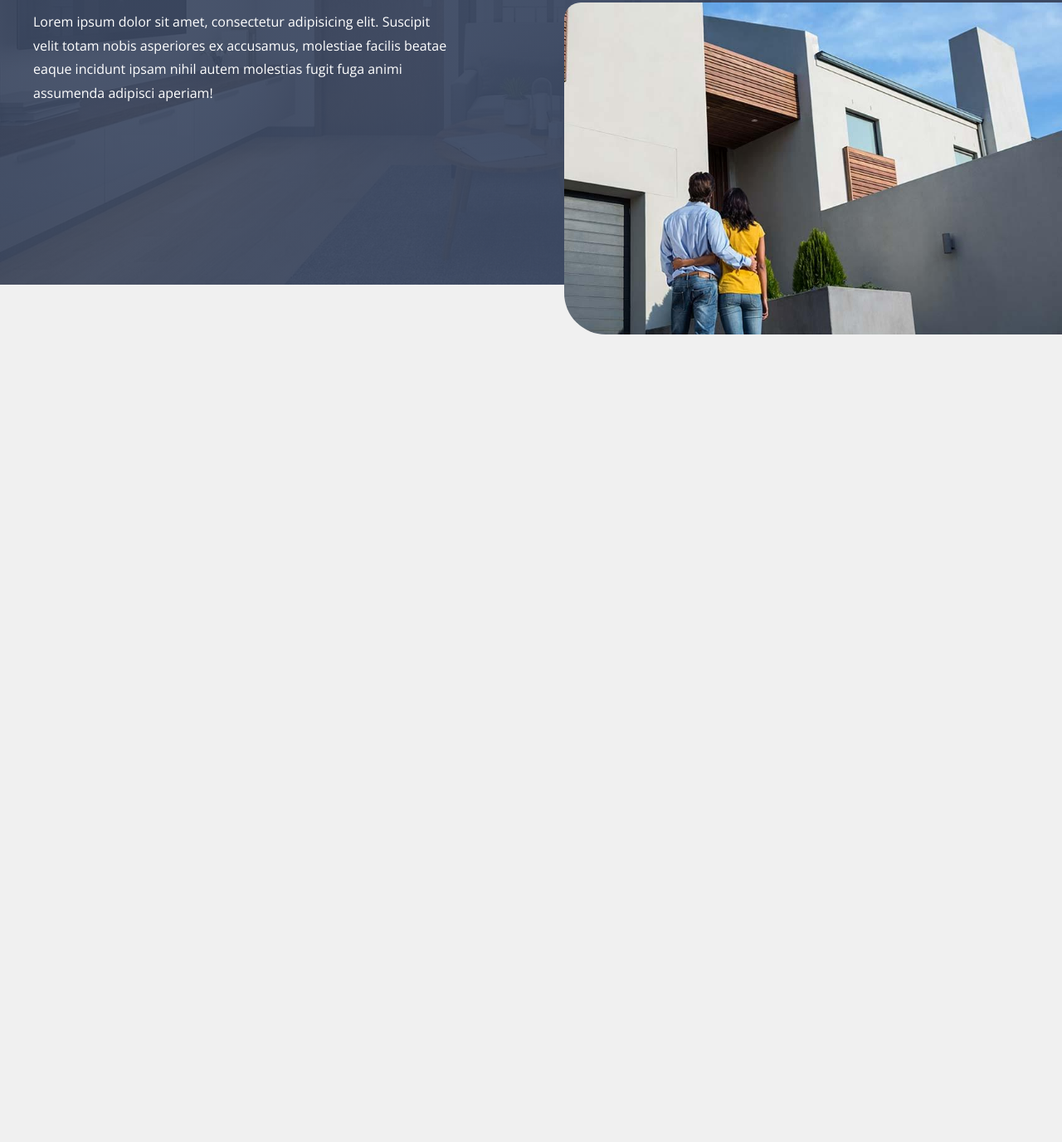
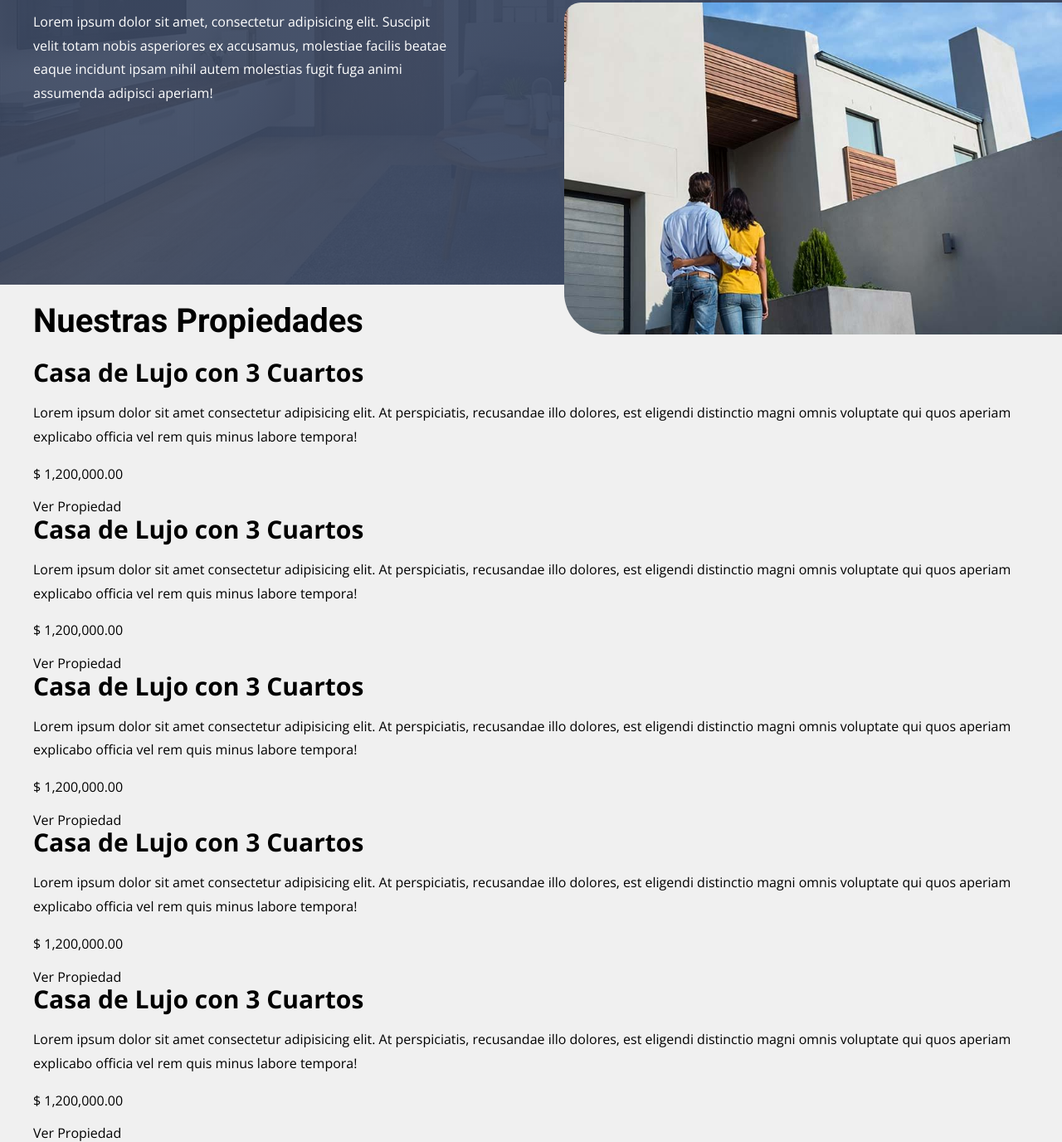
Before and after one commit to sebaa-loda/Real-State-SASS, a website: page index.html in a window 1280 px wide. Shown: the part 306-1682 px from the top of the page at 83% size. Before the commit the page ends 800 px from the top, so only its background shows below. Drawn offline with nearby package versions, Linux system fonts and the light colour scheme.

Commit message:
create propiedades

```diff
--- a/index.html
+++ b/index.html
@@ -43,5 +43,76 @@
         </div>
       </div>
     </header>
+
+    <main class="propiedades contenedor">
+        <h2 class="propiedades__heading">Nuestras <span>Propiedades</span></h2>
+
+        <div class="propiedades__grid">
+            <div class="propiedad">
+                <div class="propiedad__imagen">
+                    <h3 class="propiedad__nombre">
+                        Casa de Lujo con 3 Cuartos
+                    </h3>
+                    <div class="propiedad__contenido">
+                        <p class="propiedad__texto">Lorem ipsum dolor sit amet consectetur adipisicing elit. At perspiciatis, recusandae illo dolores, est eligendi distinctio magni omnis voluptate qui quos aperiam explicabo officia vel rem quis minus labore tempora!</p>
+                        <p class="propiedad__precio">$ 1,200,000.00</p>
+                        <a href="#" class="propiedad__enlace">Ver Propiedad</a>
+                    </div>
+                </div>
+            </div> <!-- cierra propiedad -->
+
+            <div class="propiedad">
+                <div class="propiedad__imagen">
+                    <h3 class="propiedad__nombre">
+                        Casa de Lujo con 3 Cuartos
+                    </h3>
+                    <div class="propiedad__contenido">
+                        <p class="propiedad__texto">Lorem ipsum dolor sit amet consectetur adipisicing elit. At perspiciatis, recusandae illo dolores, est eligendi distinctio magni omnis voluptate qui quos aperiam explicabo officia vel rem quis minus labore tempora!</p>
+                        <p class="propiedad__precio">$ 1,200,000.00</p>
+                        <a href="#" class="propiedad__enlace">Ver Propiedad</a>
+                    </div>
+                </div>
+            </div> <!-- cierra propiedad -->
+
+            <div class="propiedad">
+                <div class="propiedad__imagen">
+                    <h3 class="propiedad__nombre">
+                        Casa de Lujo con 3 Cuartos
+                    </h3>
+                    <div class="propiedad__contenido">
+                        <p class="propiedad__texto">Lorem ipsum dolor sit amet consectetur adipisicing elit. At perspiciatis, recusandae illo dolores, est eligendi distinctio magni omnis voluptate qui quos aperiam explicabo officia vel rem quis minus labore tempora!</p>
+                        <p class="propiedad__precio">$ 1,200,000.00</p>
+                        <a href="#" class="propiedad__enlace">Ver Propiedad</a>
+                    </div>
+                </div>
+            </div> <!-- cierra propiedad -->
+
+            <div class="propiedad">
+                <div class="propiedad__imagen">
+                    <h3 class="propiedad__nombre">
+                        Casa de Lujo con 3 Cuartos
+                    </h3>
+                    <div class="propiedad__contenido">
+                        <p class="propiedad__texto">Lorem ipsum dolor sit amet consectetur adipisicing elit. At perspiciatis, recusandae illo dolores, est eligendi distinctio magni omnis voluptate qui quos aperiam explicabo officia vel rem quis minus labore tempora!</p>
+                        <p class="propiedad__precio">$ 1,200,000.00</p>
+                        <a href="#" class="propiedad__enlace">Ver Propiedad</a>
+                    </div>
+                </div>
+            </div> <!-- cierra propiedad -->
+
+            <div class="propiedad">
+                <div class="propiedad__imagen">
+                    <h3 class="propiedad__nombre">
+                        Casa de Lujo con 3 Cuartos
+                    </h3>
+                    <div class="propiedad__contenido">
+                        <p class="propiedad__texto">Lorem ipsum dolor sit amet consectetur adipisicing elit. At perspiciatis, recusandae illo dolores, est eligendi distinctio magni omnis voluptate qui quos aperiam explicabo officia vel rem quis minus labore tempora!</p>
+                        <p class="propiedad__precio">$ 1,200,000.00</p>
+                        <a href="#" class="propiedad__enlace">Ver Propiedad</a>
+                    </div>
+                </div>
+            </div> <!-- cierra propiedad -->
+        </div>
+    </main>
   </body>
 </html>
```
